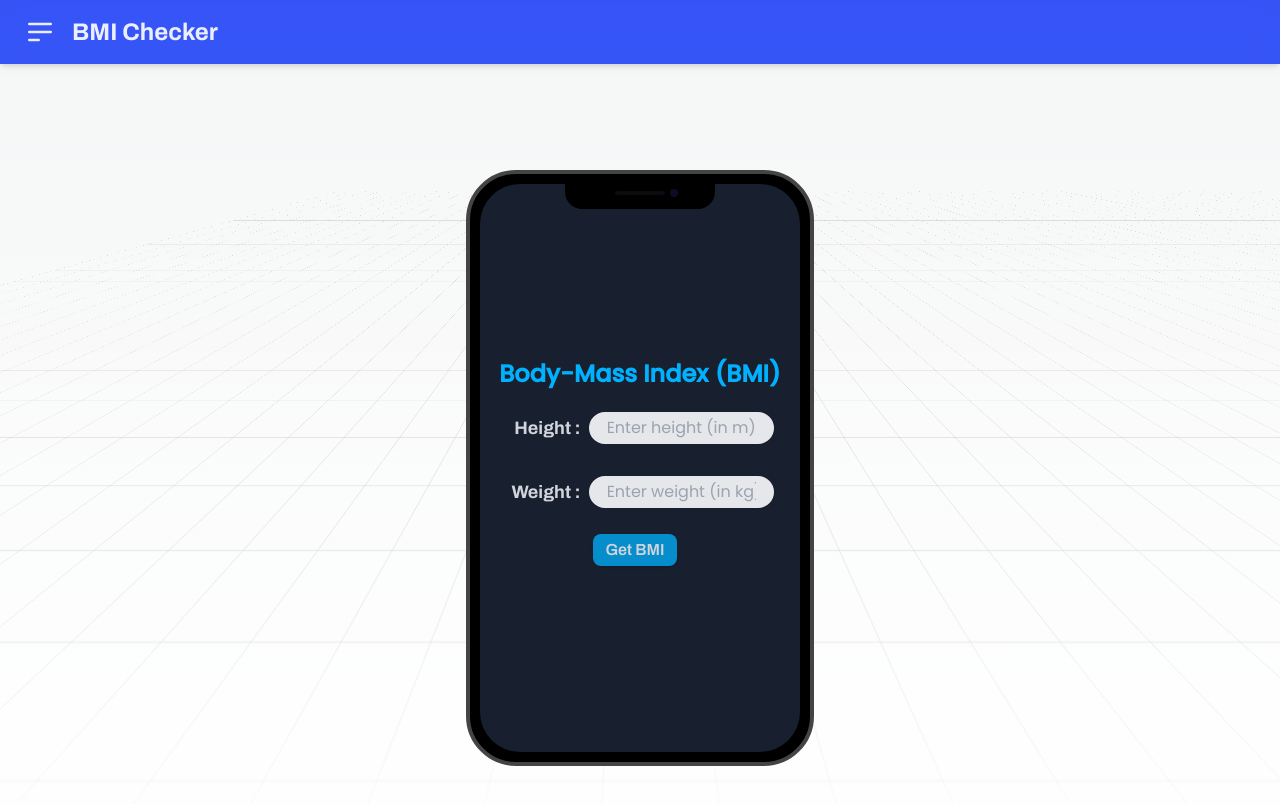
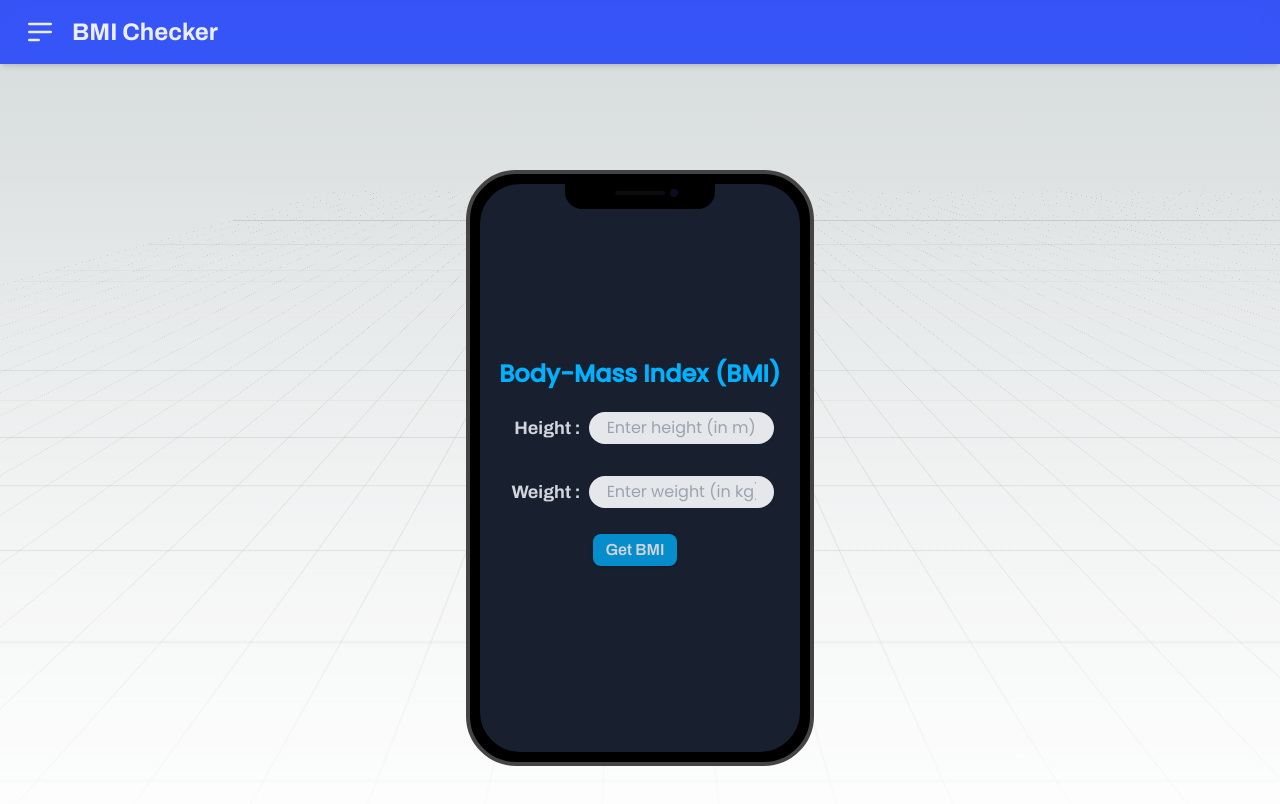
Before and after one commit to visrm/bmi-calculator, a Next.js app: page / in a window 1280 px wide. Shown: the top 804 px of the page. Built offline with nearby package versions, Linux system fonts and the light colour scheme.

Commit message:
:art: white/bg adjustments

```diff
--- a/app/page.jsx
+++ b/app/page.jsx
@@ -84,7 +84,7 @@ export default function Home() {
   return (
     <>
       <Nav />
-      <main className="flex justify-center flex-col flex-nowrap min-h-screen min-w-full pb-2 bg-white/75">
+      <main className="flex justify-center flex-col flex-nowrap min-h-screen min-w-full pb-2 bg-offwhite">
         <section className="min-h-full md:min-h-screen w-full overflow-hidden">
           <RetroGrid />
           <div className="grid place-content-center mx-2 h-svh sm:h-screen my-1 p-1 shrink">
--- a/components/BmiTable.js
+++ b/components/BmiTable.js
@@ -1,7 +1,7 @@
 export default function BmiTable({ range, bmi }) {
   return (
     <>
-      <div className="block mx-auto my-auto md:w-1/2 w-11/12">
+      <div className="block mx-auto my-auto md:w-1/2 w-11/12 bg-white">
         <div className="grid text-black md:min-h-[480px] md:min-w-[360px] font-poppins text-base md:text-lg z-20">
           <div className="rows grid grid-cols-3 place-items-center p-4 font-archivo border-0 bg-secondary z-20">
             <div className="font-bold">Weight Type</div>
--- a/components/GetBMI.js
+++ b/components/GetBMI.js
@@ -1,7 +1,7 @@
 export default function GetBMI({ bmi, bmiType, weighChange }) {
   return (
     <>
-      <div className="flex justify-center items-center mx-auto my-4 flex-col flex-nowrap p-2 md:p-4 border shadow-lg sm:shadow-xl bg-accent text-white font-poppins rounded-lg h-1/3 sm:h-2/5 w-2/3 sm:w-2/5 z-20">
+      <div className="flex justify-center items-center mx-auto my-4 flex-col flex-nowrap p-2 md:p-4 border border-accent shadow-lg sm:shadow-xl bg-accent text-white font-poppins rounded-lg h-1/3 sm:h-2/5 w-2/3 sm:w-2/5 z-20">
         <h2 className="flex justify-center items-center font-archivo font-semibold text-lg p-1 md:p-3">
           BMI Score
         </h2>
--- a/tailwind.config.js
+++ b/tailwind.config.js
@@ -41,7 +41,7 @@ module.exports = {
           success: "#00e5aa",
           warning: "#8a5f00",
           error: "#ff8aad",
-          white: "#f5f5f5",
+          offwhite: "#fdfdfd",
         },
       },
     ],
```
